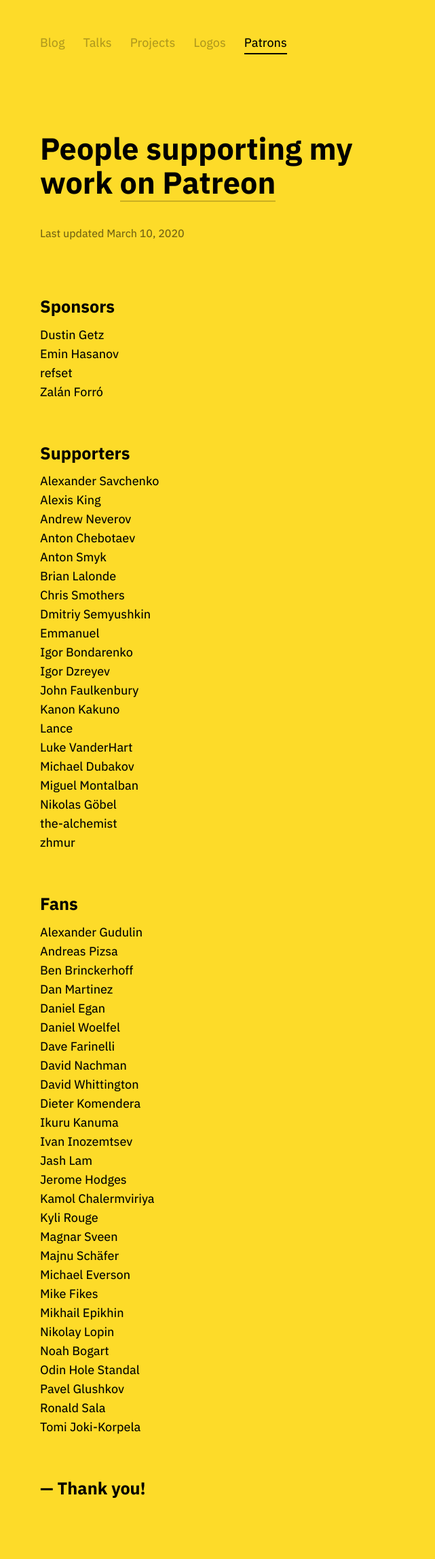
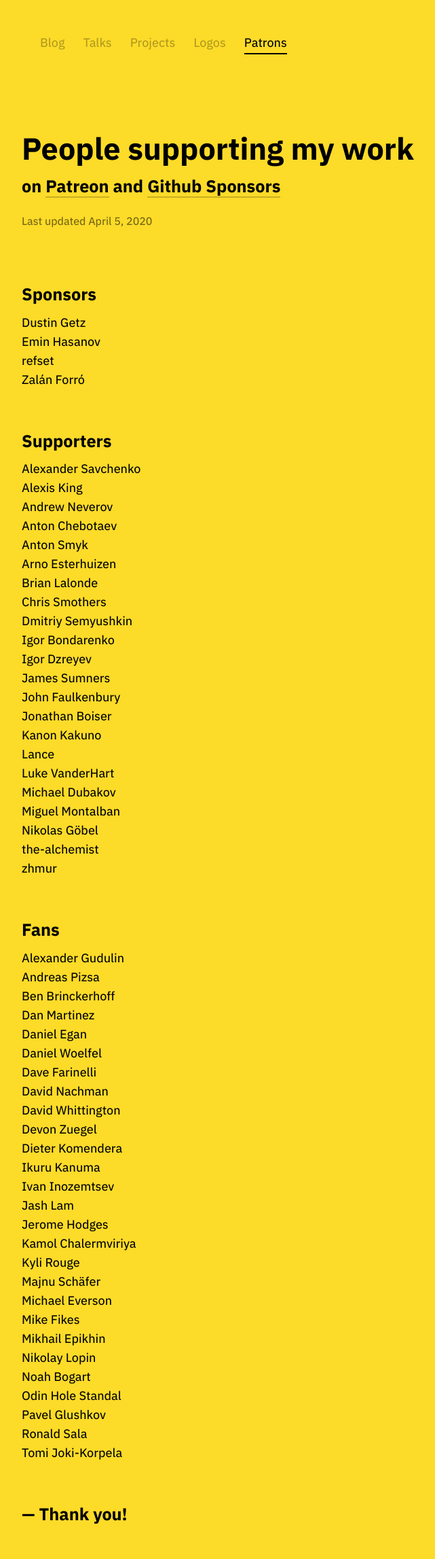
Before and after one commit to tonsky/tonsky.github.io, a Jekyll site: the page built from patrons/index.html, in a window 1280 px wide. Shown: the whole page at 68% size, without its empty margins (310-951 px from the left). Built offline with Jekyll 4.4.1, drawn with Linux system fonts in a browser that asks for light colours; before the commit the page ends 2256 px from its top, so only the background shows below that.

Commit message:
March patrons

```diff
--- a/patrons/index.html
+++ b/patrons/index.html
@@ -15,10 +15,9 @@
   <li><span class="menu__item menu__item_selected" href="/patrons/">Patrons</span>
 </ul>
 
-<div class="post">
-
-<h1 class="title">People supporting my work <a href="https://patreon.com/tonsky" target="_blank">on Patreon</a></h1>
-<div class="footer">Last updated March 10, 2020</div>
+<h1 class="title">People supporting my work</h1>
+<h2>on <a href="https://patreon.com/tonsky" target="_blank">Patreon</a> and <a href="https://github.com/sponsors/tonsky" target="_blank">Github Sponsors</a></h2>
+<div class="footer">Last updated April 5, 2020</div>
 
 <h2>Sponsors</h2>
 <li>Dustin Getz</li>
@@ -32,13 +31,15 @@
 <li>Andrew Neverov</li>
 <li>Anton Chebotaev</li>
 <li>Anton Smyk</li>
+<li>Arno Esterhuizen</li>
 <li>Brian Lalonde</li>
 <li>Chris Smothers</li>
 <li>Dmitriy Semyushkin</li>
-<li>Emmanuel</li>
 <li>Igor Bondarenko</li>
 <li>Igor Dzreyev</li>
+<li>James Sumners</li>
 <li>John Faulkenbury</li>
+<li>Jonathan Boiser</li>
 <li>Kanon Kakuno</li>
 <li>Lance</li>
 <li>Luke VanderHart</li>
@@ -58,6 +59,7 @@
 <li>Dave Farinelli</li>
 <li>David Nachman</li>
 <li>David Whittington</li>
+<li>Devon Zuegel</li>
 <li>Dieter Komendera</li>
 <li>Ikuru Kanuma</li>
 <li>Ivan Inozemtsev</li>
@@ -65,7 +67,6 @@
 <li>Jerome Hodges</li>
 <li>Kamol Chalermviriya</li>
 <li>Kyli Rouge</li>
-<li>Magnar Sveen</li>
 <li>Majnu Schäfer</li>
 <li>Michael Everson</li>
 <li>Mike Fikes</li>
--- a/style.css
+++ b/style.css
@@ -52,6 +52,7 @@
 h1, h2 { margin: 2.5em 0 0.5em; }
 h1 { font-size: 1.7em; }
 h2 { font-size: 1.4em; }
+h1 + h2 { margin: -0.75em 0 0.9em; }
 .title { font-size: 2.5em; line-height: 50px; margin: 1.5em 0 0.75em 0; }
 
 p > img, .fig, figure { margin: 2em 0; }
```
